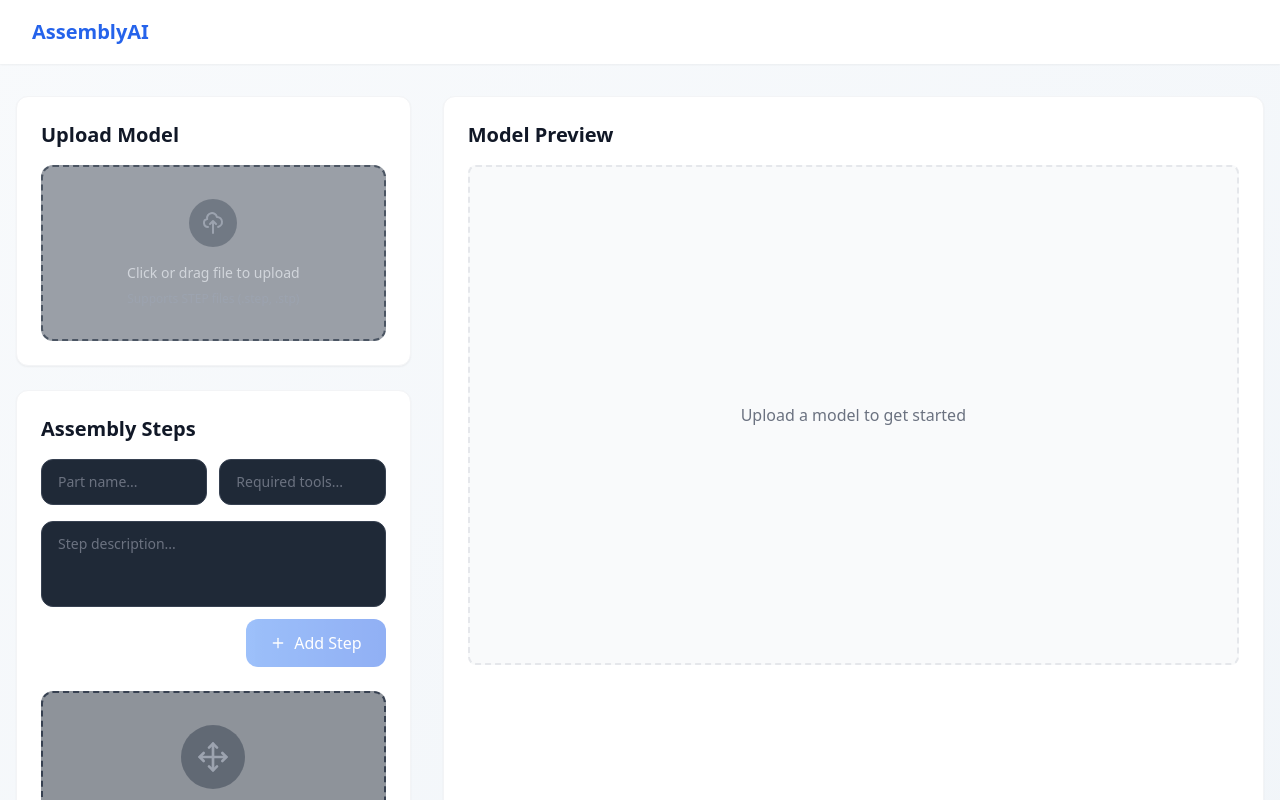
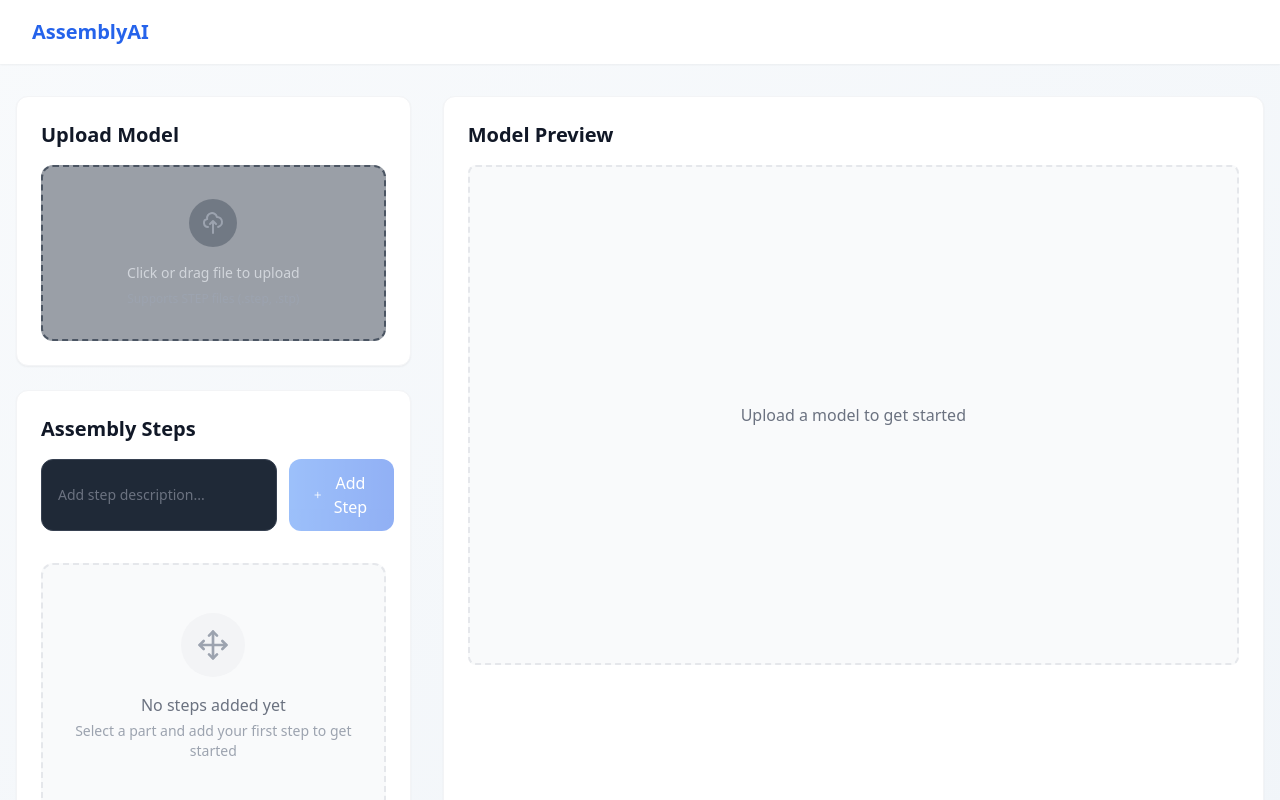
Before and after one commit to ghulammurtaza27/sequence-app, a Next.js app in the folder frontend/: page /app in a window 1280 px wide. Shown: the top 800 px of the page. Built offline with nearby package versions, Linux system fonts and the light colour scheme.

Commit message:
updating styling

```diff
--- a/frontend/src/components/SequenceSteps.js
+++ b/frontend/src/components/SequenceSteps.js
@@ -94,14 +94,14 @@ export default function SequenceSteps({ selectedPartInfo }) {
   }
 
   return (
-    <div className="space-y-6 w-full px-4 sm:px-0">
+    <div className="space-y-8">
       {/* Add Step Form */}
-      <form onSubmit={handleAddStep} className="space-y-4 w-full">
+      <form onSubmit={handleAddStep} className="space-y-6">
         {currentPartInfo && (
           <motion.div
             initial={{ opacity: 0, y: -10 }}
             animate={{ opacity: 1, y: 0 }}
-            className="p-4 bg-gray-800/50 border border-gray-700 rounded-xl w-full"
+            className="p-6 bg-gradient-to-br from-blue-50 to-blue-100/50 border border-blue-200 rounded-2xl"
           >
             <div className="flex items-center gap-3 mb-3">
               <div className="w-8 h-8 bg-blue-100 rounded-full flex items-center justify-center">
@@ -128,44 +128,22 @@ export default function SequenceSteps({ selectedPartInfo }) {
           </motion.div>
         )}
 
-        {/* Input Fields Grid */}
-        <div className="grid grid-cols-1 sm:grid-cols-2 gap-3 w-full mb-3">
+        <div className="flex flex-col sm:flex-row gap-3">
           <input
             type="text"
-            placeholder="Part name..."
-            className="w-full px-4 py-3 text-sm bg-gray-800 border border-gray-700 rounded-xl
-              placeholder:text-gray-500 text-gray-200
-              focus:outline-none focus:ring-2 focus:ring-blue-500 focus:border-transparent
-              transition-all duration-200"
-          />
-          <input
-            type="text"
-            placeholder="Required tools..."
-            className="w-full px-4 py-3 text-sm bg-gray-800 border border-gray-700 rounded-xl
-              placeholder:text-gray-500 text-gray-200
-              focus:outline-none focus:ring-2 focus:ring-blue-500 focus:border-transparent
-              transition-all duration-200"
-          />
-        </div>
-
-        {/* Description and Add Button */}
-        <div className="flex flex-col gap-3 w-full">
-          <textarea
             value={newStep}
             onChange={(e) => setNewStep(e.target.value)}
-            placeholder="Step description..."
-            rows={3}
-            className="w-full px-4 py-3 text-sm bg-gray-800 border border-gray-700 rounded-xl
-              placeholder:text-gray-500 text-gray-200 resize-none
+            placeholder="Add step description..."
+            className="flex-1 px-4 py-3 text-sm bg-gray-800 border border-gray-700 rounded-xl
+              placeholder:text-gray-500 text-gray-200
               focus:outline-none focus:ring-2 focus:ring-blue-500 focus:border-transparent
               transition-all duration-200"
           />
           <button
             type="submit"
             disabled={!newStep.trim()}
-            className="w-full sm:w-auto sm:ml-auto px-6 py-3 bg-gradient-to-r
-              from-blue-500 to-blue-600 text-white rounded-xl
-              hover:from-blue-600 hover:to-blue-700
+            className="w-full sm:w-auto px-6 py-3 bg-gradient-to-r from-blue-500 to-blue-600
+              text-white rounded-xl hover:from-blue-600 hover:to-blue-700
               disabled:opacity-50 disabled:cursor-not-allowed
               focus:outline-none focus:ring-2 focus:ring-blue-500 focus:ring-offset-2
               focus:ring-offset-gray-900 transition-all duration-200
@@ -185,11 +163,11 @@ export default function SequenceSteps({ selectedPartInfo }) {
           onClick={exportToPDF}
           className="w-full flex items-center justify-center gap-2 px-6 py-3
             bg-gradient-to-r from-emerald-500 to-green-500 text-white rounded-xl
-            hover:from-emerald-600 hover:to-green-600 shadow-lg
+            hover:from-emerald-600 hover:to-green-600 shadow-sm
             transition-all duration-200"
         >
           <FiDownload className="w-5 h-5" />
-          <span className="font-medium">Export Instructions</span>
+          <span className="font-medium">Export Assembly Instructions</span>
         </motion.button>
       )}
 
@@ -200,7 +178,7 @@ export default function SequenceSteps({ selectedPartInfo }) {
             <div
               {...provided.droppableProps}
               ref={provided.innerRef}
-              className="space-y-4 w-full"
+              className="space-y-4"
             >
               {steps.map((step, index) => (
                 <Draggable key={step.id} draggableId={step.id} index={index}>
@@ -210,52 +188,61 @@ export default function SequenceSteps({ selectedPartInfo }) {
                       {...provided.draggableProps}
                       initial={{ opacity: 0, y: 20 }}
                       animate={{ opacity: 1, y: 0 }}
-                      className={`group p-4 bg-gray-800 rounded-xl border w-full ${
+                      className={`group p-5 bg-white rounded-xl border ${
                         snapshot.isDragging
-                          ? 'border-blue-500/50 shadow-lg ring-2 ring-blue-500/50'
-                          : 'border-gray-700 hover:border-blue-500/30'
+                          ? 'border-blue-300 shadow-lg ring-2 ring-blue-500/50'
+                          : 'border-gray-200 hover:border-gray-300 hover:shadow-md'
                       } transition-all duration-200`}
                     >
-                      {/* Step Content */}
-                      <div className="flex flex-col w-full gap-4">
-                        {/* Header */}
-                        <div className="flex items-center justify-between w-full">
-                          <div className="flex items-center gap-3">
+                      <div className="flex items-start gap-4">
                         <div
                           {...provided.dragHandleProps}
                           className="flex-shrink-0 w-8 h-8 flex items-center justify-center
-                                bg-gray-700 rounded-lg text-gray-400 hover:text-gray-300
-                                hover:bg-gray-600 cursor-move transition-colors duration-200"
+                            bg-gray-50 rounded-lg text-gray-400 hover:text-gray-600
+                            hover:bg-gray-100 cursor-move transition-colors duration-200"
                         >
                           <FiMove className="w-4 h-4" />
                         </div>
-                            <span className="px-3 py-1 bg-gray-700 text-gray-300
+
+                        {step.screenshot && (
+                          <div className="w-40 flex-shrink-0">
+                            <div className="relative group/image rounded-lg overflow-hidden">
+                              <img
+                                src={step.screenshot}
+                                alt={`Step ${index + 1} preview`}
+                                className="w-full aspect-square object-contain bg-gray-50
+                                  transition-transform duration-300 group-hover/image:scale-105"
+                              />
+                              <div className="absolute inset-0 bg-gradient-to-t from-gray-900/20
+                                to-transparent opacity-0 group-hover/image:opacity-100
+                                transition-opacity duration-300" />
+                            </div>
+                          </div>
+                        )}
+
+                        <div className="flex-1 min-w-0">
+                          <div className="flex items-center justify-between mb-3">
+                            <div className="flex items-center gap-3">
+                              <span className="px-3 py-1 bg-gray-100 text-gray-700
                                 rounded-full text-sm font-medium">
                                 Step {index + 1}
                               </span>
+                              {step.partIndex !== undefined && (
+                                <span className="text-sm text-gray-500">
+                                  Part {step.partIndex + 1}
+                                </span>
+                              )}
                             </div>
                             <button
                               onClick={() => handleRemoveStep(index)}
-                            className="p-2 text-gray-400 hover:text-red-400
-                              hover:bg-red-900/30 rounded-lg transition-all duration-200"
+                              className="opacity-0 group-hover:opacity-100 p-2 text-gray-400
+                                hover:text-red-500 hover:bg-red-50 rounded-lg
+                                transition-all duration-200"
                             >
                               <FiTrash2 className="w-4 h-4" />
                             </button>
                           </div>
-
-                        {/* Screenshot and Description */}
-                        <div className="flex flex-col sm:flex-row gap-4 w-full">
-                          {step.screenshot && (
-                            <div className="w-full sm:w-40 h-40 flex-shrink-0">
-                              <img
-                                src={step.screenshot}
-                                alt={`Step ${index + 1}`}
-                                className="w-full h-full object-contain bg-gray-700/50
-                                  rounded-lg"
-                              />
-                            </div>
-                          )}
-                          <p className="text-gray-300 flex-1">
+                          <p className="text-gray-600 break-words leading-relaxed">
                             {step.text}
                           </p>
                         </div>
@@ -270,15 +257,14 @@ export default function SequenceSteps({ selectedPartInfo }) {
         </Droppable>
       </DragDropContext>
 
-      {/* Empty State */}
       {steps.length === 0 && (
-        <div className="text-center py-8 px-4 bg-gray-800/50 rounded-xl
-          border-2 border-dashed border-gray-700 w-full">
-          <div className="w-16 h-16 bg-gray-700/50 rounded-full flex items-center
+        <div className="text-center py-12 px-6 bg-gray-50 rounded-xl border-2
+          border-dashed border-gray-200">
+          <div className="w-16 h-16 bg-gray-100 rounded-full flex items-center
             justify-center mx-auto mb-4">
             <FiMove className="w-8 h-8 text-gray-400" />
           </div>
-          <p className="text-gray-300 mb-1">No steps added yet</p>
+          <p className="text-gray-500 mb-1">No steps added yet</p>
           <p className="text-sm text-gray-400">
             Select a part and add your first step to get started
           </p>
```
Lines whose indentation alone changed are shown as unchanged.
